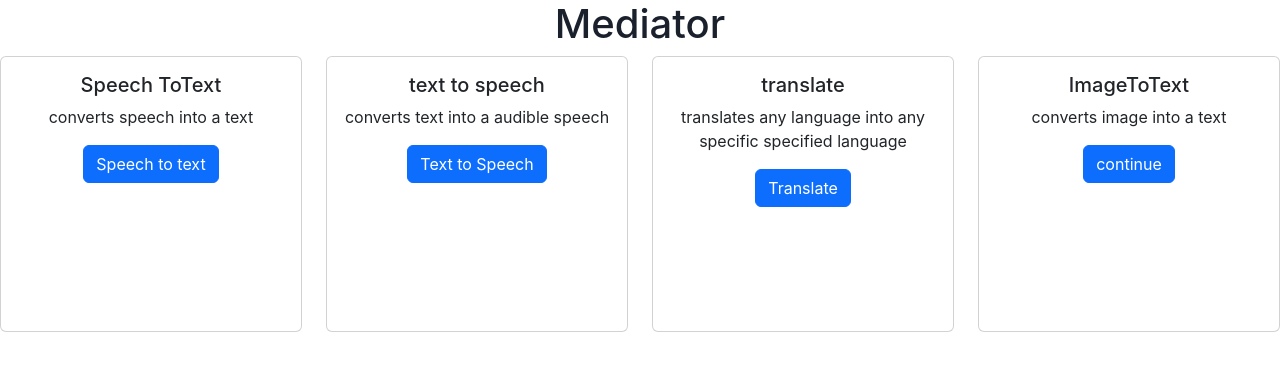
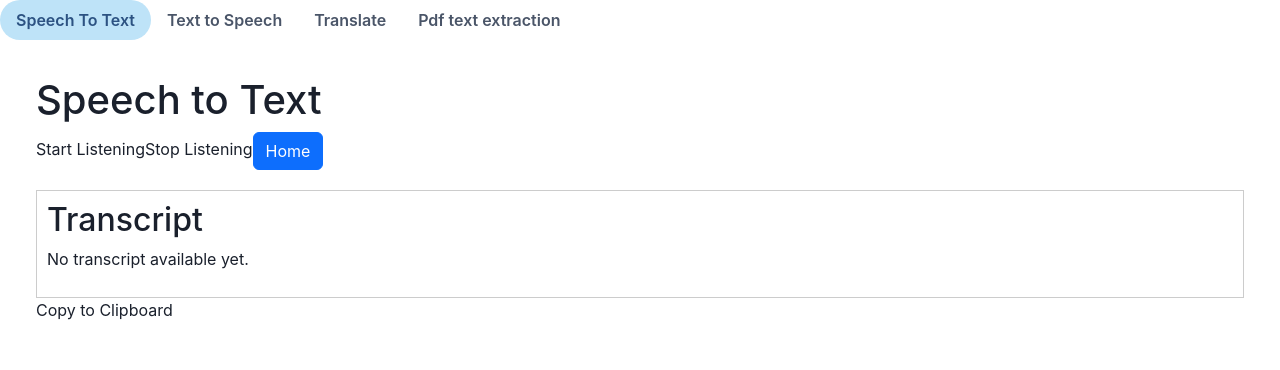
Before and after one commit to snehalpatil1412/mediator, a React (Create React App) app: page / in a window 1280 px wide. Shown: the top 370 px of the page. Built offline with nearby package versions, Linux system fonts and the light colour scheme.

Commit message:
TabPannel and Navitems Added

```diff
--- a/package.json
+++ b/package.json
@@ -3,15 +3,18 @@
   "version": "0.1.0",
   "private": true,
   "dependencies": {
+    "@chakra-ui/react": "^2.8.2",
     "@testing-library/jest-dom": "^5.17.0",
     "@testing-library/react": "^13.4.0",
     "@testing-library/user-event": "^13.5.0",
     "axios": "^1.7.2",
+    "chakra": "^0.0.3",
     "react": "^18.3.1",
     "react-dom": "^18.3.1",
     "react-dropzone": "^14.2.3",
     "react-router-dom": "^6.25.1",
     "react-scripts": "5.0.1",
+    "styled-components": "^6.1.12",
     "tesseract.js": "^5.1.0",
     "web-vitals": "^2.1.4"
   },
--- a/src/pages/Home.js
+++ b/src/pages/Home.js
@@ -1,71 +1,84 @@
 // Home.js
-import React from "react";
-import { useNavigate } from "react-router-dom";
-//hefmndsbj
+import styled from "styled-components";
+import React, { useState, useEffect } from "react";
+import { BrowserRouter as Router, Routes, Route } from "react-router-dom";
+import SpeechToText from "./SpeechToText.js";
+import TextToSpeech from "./TextToSpeech.js";
+import ImageToText from "./ImageToText.js";
+import Translator from "./Translator";
+import PageNotFound from "./PageNotFound";
+
+import {
+  Text,
+  Button,
+  Tabs,
+  Tab,
+  TabList,
+  TabPanels,
+  TabPanel,
+} from '@chakra-ui/react';
+
 function Home() {
-  const navigate = useNavigate();
-
-  const speechtotext = () => {
-    navigate("/speechtotext");
-  };
-  const texttospeech = () => {
-    navigate("/texttospeech");
-  };
-  const translate = () => {
-    navigate("/translate");
-  };
-  const imagetotext = () => {
-    navigate("/imagetotext");
-  };
+  const navItems = [
+    {
+      label: "SpeechToText",
+      href: "speechtotext",
+    },
+    {
+      label: "TextToSpeech",
+      href: "texttospeech",
+    },
+    {
+      label: "Translator",
+      href: "translator",
+    },
+    {
+      label: "PdftoText",
+      href: "imagetotext",
+    },
+  ];
 
   return (
     <>
-      <h1 style={{textAlign:"center"}}>Mediator</h1>
-
-      <div>
-
-      <div class="row row-cols-1 row-cols-md-4 g-4">
-      <div class="col">
-      <div className="card text-center mb-3" style={{ width: "100%" ,height: "150%" }}>
-        <div className="card-body">
-          <h5 className="card-title">Speech ToText</h5>
-          <p className="card-text"> converts speech into a text</p>
-          <button className="btn btn-primary" onClick={speechtotext}>Speech to text</button>
-        </div>
-      </div>
-      </div>
-      <div class="col">
-      <div className="card text-center mb-3" style={{ width: "100%" ,height: "150%" }}>
-        <div className="card-body">
-          <h5 className="card-title">text to speech</h5>
-          <p className="card-text"> converts text into a audible speech</p>
-          <button className="btn btn-primary" onClick={texttospeech}>Text to Speech</button>
-        </div>
-      </div>
-      </div>
-
-     <div class="col">
-      <div className="card text-center mb-3" style={{ width: "100%" ,height: "150%" }}>
-        <div className="card-body">
-          <h5 className="card-title">translate</h5>
-          <p className="card-text"> translates any language into any specific specified language</p>
-          <button  className="btn btn-primary" onClick={translate}>Translate</button>
-        </div>
-      </div>
-      </div>
-      <div class="col">
-      <div className="card text-center mb-3" style={{ width: "100%" ,height: "150%" }}>
-        <div className="card-body">
-          <h5 className="card-title">ImageToText</h5>
-          <p className="card-text"> converts image into a text</p>
-          <button className="btn btn-primary" onClick={imagetotext}>continue</button>
-        </div>
-      </div>
-      </div>
-      </div>
-      </div>
+      <Tabs variant='soft-rounded' colorScheme='blue'>
+        <TabList>
+          <Tab>Speech To Text</Tab>
+          <Tab>Text to Speech</Tab>
+          <Tab>Translate</Tab>
+          <Tab>Pdf text extraction</Tab>
+        </TabList>
+        <TabPanels>
+          <TabPanel>
+            <Contain>
+              <SpeechToText navItems={navItems} />
+            </Contain>
+          </TabPanel>
+          <TabPanel>
+            <Contain>
+              <TextToSpeech navItems={navItems} />
+            </Contain>
+          </TabPanel>
+          <TabPanel>
+            <Contain>
+              <Translator navItems={navItems} />
+            </Contain>
+          </TabPanel>
+          <TabPanel>
+            <Contain>
+              <ImageToText navItems={navItems} />
+            </Contain>
+          </TabPanel>
+        </TabPanels>
+      </Tabs>
     </>
   );
 }
 
 export default Home;
+
+const Contain = styled.div`
+  min-height: 100vh;
+  width: 100%;
+  display: flex;
+  flex-direction: column;
+`;
```
Also changed, not shown: src/Components/AppRoute.js (added, +30 -0 lines), 1 other file (tests, documents, lock files or other folders).
